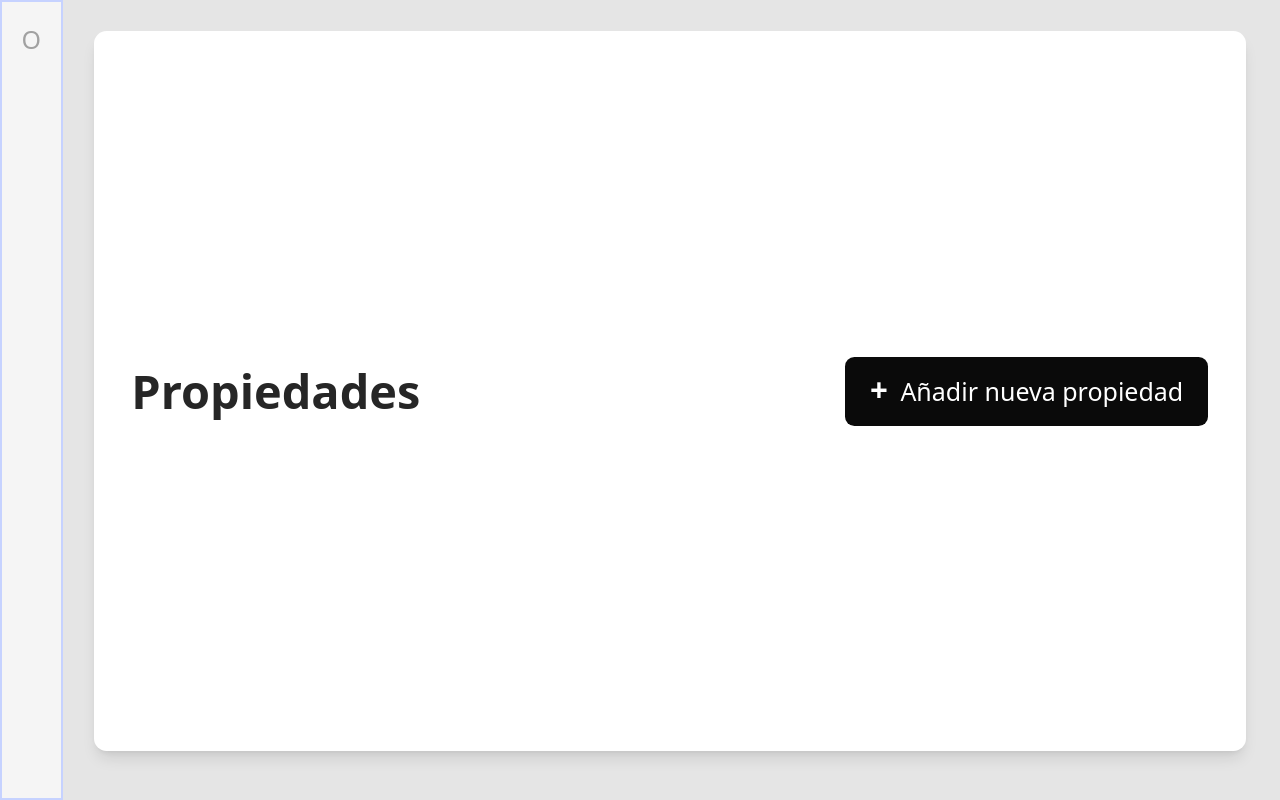
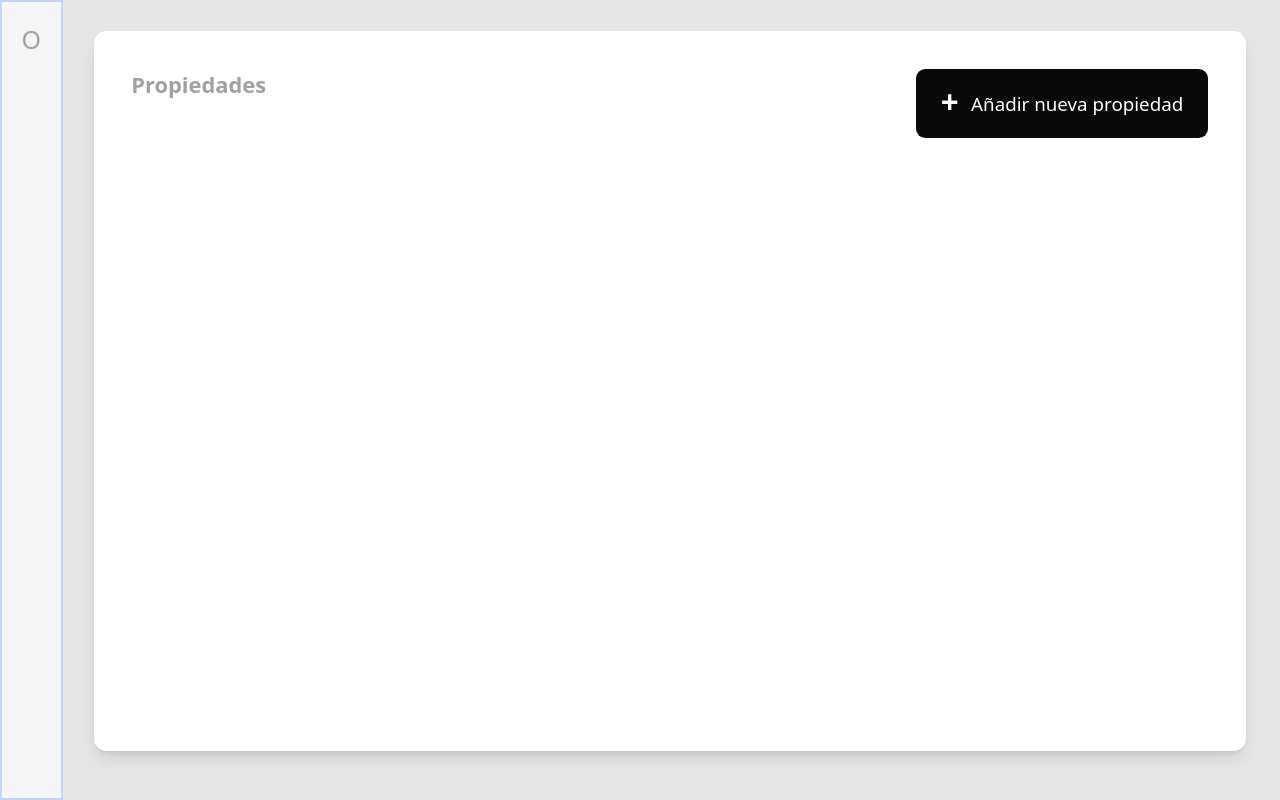
Before and after one commit to RGC02995/prueba-tecnica-Lion, a React (Vite) app: page / in a window 1280 px wide. Built offline with nearby package versions, Linux system fonts and the light colour scheme.

Commit message:
add: better resposive style at Home component

```diff
--- a/src/pages/Home.jsx
+++ b/src/pages/Home.jsx
@@ -1,12 +1,12 @@
 export const Home = () => {
   return (
-    <div className="m-5 bg-white w-[90vw] h-[90vh] my-5 p-6 rounded-lg shadow-lg flex flex-col sm:flex-row sm:justify-between sm:items-center">
+    <div className="m-5 bg-white w-[90vw] h-[90vh] my-5 p-6 rounded-lg shadow-lg flex flex-col sm:flex-row sm:justify-between sm:items-start">
       {/*Título*/}
-      <h1 className="text-neutral-800 text-2xl sm:text-3xl font-semibold mb-4 sm:mb-0">
+      <h1 className="text-neutral-400 text-sm sm:text-sm font-semibold mb-4 sm:mb-0">
         Propiedades
       </h1>
       {/*Botón*/}
-      <button className="bg-neutral-950 text-white px-4 py-2 rounded-md text-sm sm:text-base hover:bg-neutral-700 flex items-center gap-2 self-start sm:self-auto">
+      <button className="bg-neutral-950 text-white px-4 py-2 rounded-md  text-[0.625rem] sm:text-xs  hover:bg-neutral-700 flex items-center gap-2 self-start sm:self-auto">
         <span className="text-xl font-bold">+</span>
         Añadir nueva propiedad
       </button>
```
